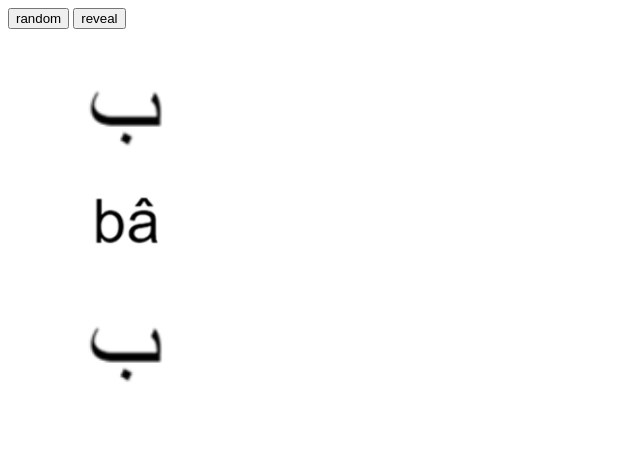
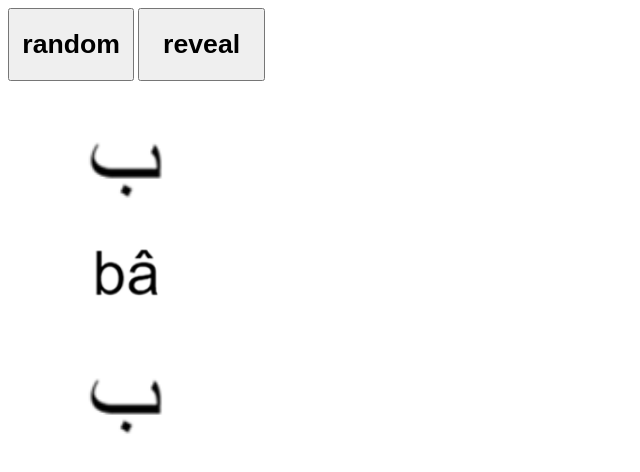
Before and after one commit to LaBriquez/LaBriquez.github.io, a plain HTML site: page LettresArabes/index.html in a window 1280 px wide. Shown: the whole page, without its empty margins (0-640 px from the left). Drawn offline with Linux system fonts and the light colour scheme.

Commit message:
Enhance button styles and structure in index.html
Added button styling and changed button text to h1.

```diff
--- a/LettresArabes/index.html
+++ b/LettresArabes/index.html
@@ -11,11 +11,14 @@
             display: block;
             width: 20%;
         }
+        button {
+            width: 10%;
+        }
     </style>
     </head>
     <body>
-        <button id="random">random</button>
-        <button id="reveal">reveal</button>
+        <button id="random"><h1>random</h1></button>
+        <button id="reveal"><h1>reveal</h1></button>
         <img id="letter" src="images/letter_a1/base.png">
         <img id="name" src="images/letter_a1/name.png">
         <img id="baseImg" src="images/letter_a1/base.png">
```
